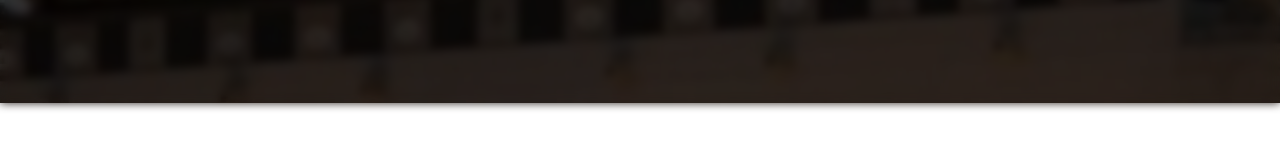
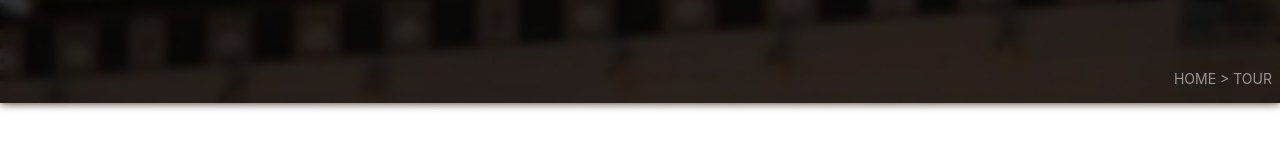
Before and after one commit to he2e2/oho, a React (Vite) app: page /tour in a window 1280 px wide. Shown: the part 251-411 px from the top of the page. Built offline with nearby package versions, Linux system fonts and the light colour scheme; a web font is replaced by a local one.

Commit message:
feat: Added path in list header

```diff
--- a/src/pages/list-page.tsx
+++ b/src/pages/list-page.tsx
@@ -48,6 +48,7 @@ function Header() {
     <styles.listHeader $pathname={pathname}>
       <h2>{headerData.ko}</h2>
       <span className='eng'>{headerData.en}</span>
+      <styles.path>HOME &gt; {pathname.toUpperCase()}</styles.path>
     </styles.listHeader>
   );
 }
@@ -197,6 +198,22 @@ const styles = {
     }
   `,
 
+  path: styled.span`
+    position: absolute;
+    z-index: 10;
+    bottom: 1rem;
+    right: 0.5rem;
+    color: rgba(255, 255, 255, 0.52);
+    font-size: 0.875rem;
+    font-style: normal;
+    font-weight: 400;
+    line-height: normal;
+
+    @media (max-width: 768px) {
+      font-size: 0.75rem;
+    }
+  `,
+
   listWrapper: styled.div`
     flex: 1 0 0;
     padding: 7rem 0;
```
